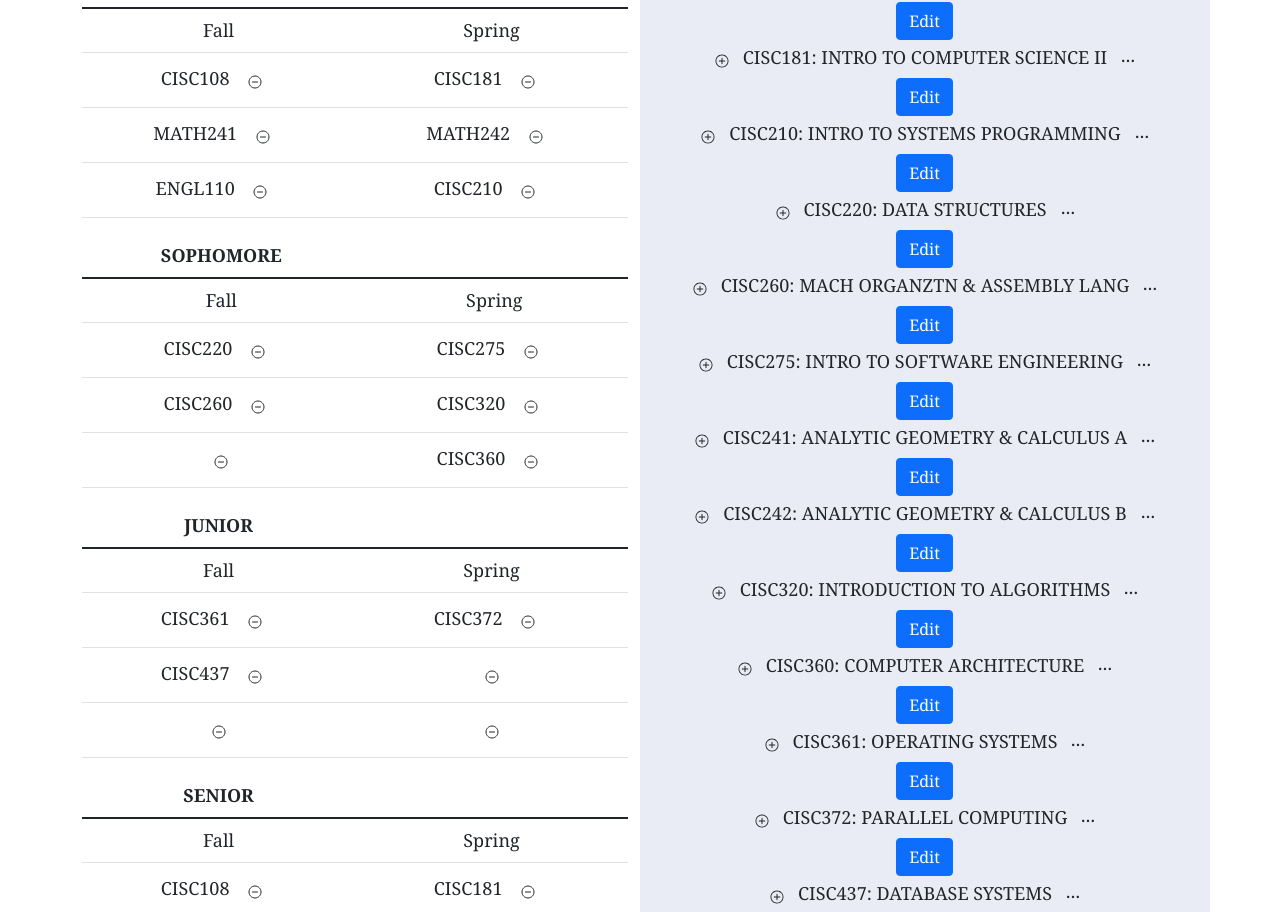
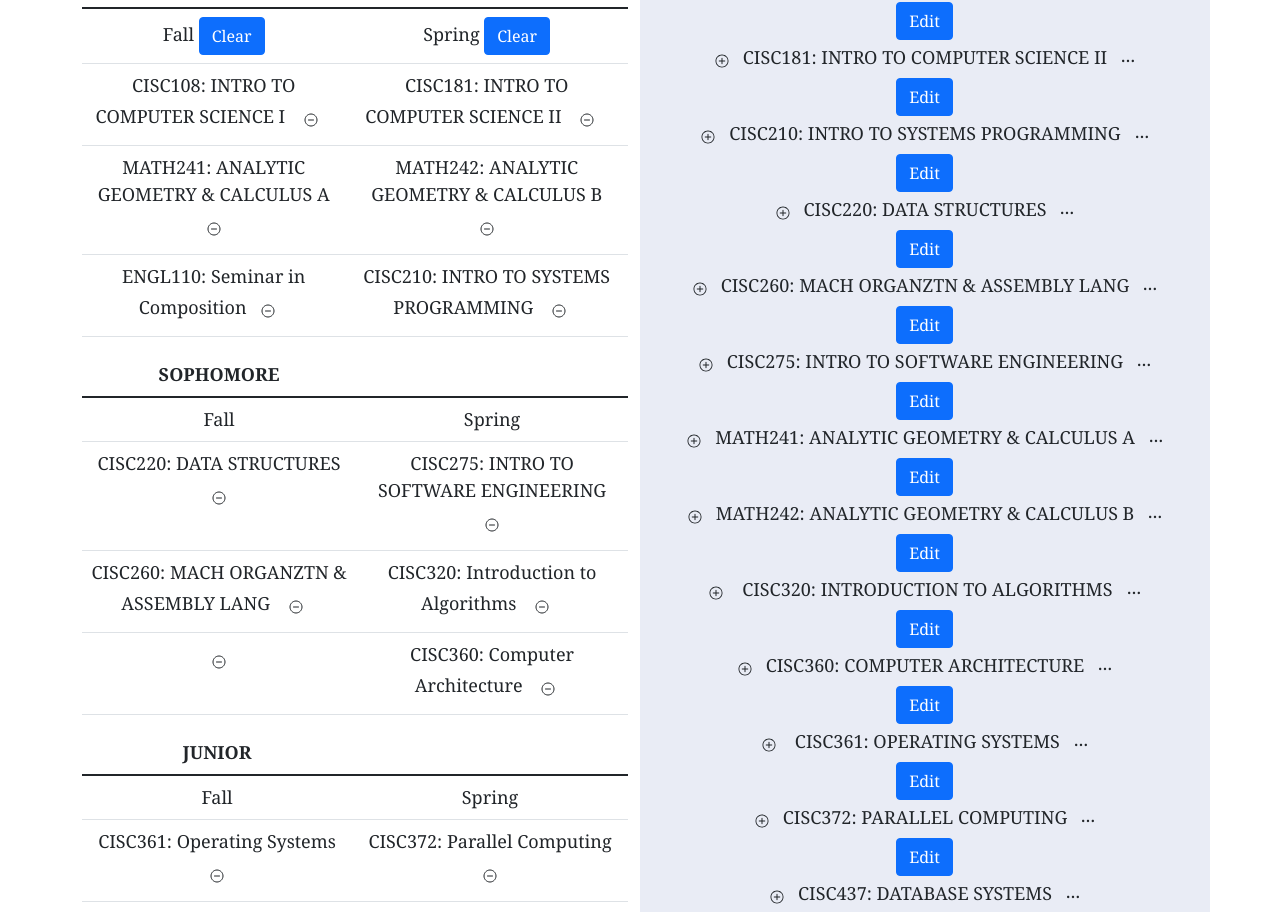
Before and after one commit to UD-CISC275-F21/ud-cis-scheduler-team-8, a React (Create React App) app: page / in a window 1280 px wide. Shown: the part 201-1113 px from the top of the page. Built offline with nearby package versions, Linux system fonts and the light colour scheme.

Commit message:
remove class button

```diff
--- a/src/App.tsx
+++ b/src/App.tsx
@@ -12,6 +12,7 @@ import { Course } from "./interfaces/courses";
 function App(): JSX.Element {
 
     const [pool]=useState <Course[]>(COURSES);
+    const [schedule,setSchedule] = useState <Course[]>(COURSES);
     const [ActiveCourse, SetActiveCourse] = useState<Course>(COURSES[0]);
 
     return (
@@ -21,6 +22,8 @@ function App(): JSX.Element {
             </Row>
             <Row>
                 <Tab
+                    schedule={schedule}
+                    setSchedule={setSchedule}
                     setCourse={SetActiveCourse}
                     course={ActiveCourse}></Tab>
                 <CoursePool pool={pool}></CoursePool>
--- a/src/Component/CoursePool.tsx
+++ b/src/Component/CoursePool.tsx
@@ -21,7 +21,7 @@ export function CoursePool({ pool }: { pool: Course[] }): JSX.Element {
     const courseItems = pool.map(function (course: Course): JSX.Element {
         return <div key={course.ID}>
             <div><Button variant="tansparant" onClick={handleShow}><IoIosAddCircleOutline /></Button>
-                CISC{course.ID}: {course.Name.toUpperCase()}
+                {course.Name.toUpperCase()}
                 <Button variant="tansparant" onClick={handleShow}><IoIosMore /></Button><EditableCourseItem course = {course}/>
             </div>
 
--- a/src/Component/Table.tsx
+++ b/src/Component/Table.tsx
@@ -6,7 +6,8 @@ import {Button, Col} from "react-bootstrap";
 import {Course} from "../interfaces/courses";
 import COURSES from "../assets/courses.json";
 
-export function Tab({setCourse,}:{setCourse:(c:Course)=>void,course:Course}): JSX.Element {
+export function Tab({setCourse,schedule,setSchedule}:
+    {setCourse:(c:Course)=>void, schedule:Course[], setSchedule:(s:Course[])=>void, course:Course}): JSX.Element {
     return <Col className="planner">
         <h2>CISC PLANNER</h2>
         <Table className="freshman">
@@ -17,19 +18,19 @@ export function Tab({setCourse,}:{setCourse:(c:Course)=>void,course:Course}): JS
             </thead>
             <tbody>
                 <tr>
-                    <td>Fall</td>
-                    <td>Spring</td></tr>
+                    <td>Fall <Button onClick={() => setSchedule([])}>Clear</Button></td>
+                    <td>Spring <Button>Clear</Button></td></tr>
                 <tr>
-                    <td>CISC{COURSES[0].ID} <Button variant="transparent" onClick={()=>setCourse(COURSES[1] as Course)}><IoRemoveCircleOutline /></Button></td>
-                    <td>CISC{COURSES[1].ID} <Button variant="transparent" onClick={()=>setCourse(COURSES[1] as Course)}><IoRemoveCircleOutline /></Button></td>
+                    <td>{schedule[0].Name} <Button variant="transparent" onClick={()=>setCourse(COURSES[1] as Course)}><IoRemoveCircleOutline onClick={() => setSchedule([])}/></Button></td>
+                    <td>{schedule[1].Name} <Button variant="transparent" onClick={()=>setCourse(COURSES[1] as Course)}><IoRemoveCircleOutline /></Button></td>
                 </tr>
                 <tr>
-                    <td>MATH{COURSES[6].ID} <Button variant="transparent" onClick={()=>setCourse(COURSES[1] as Course)}><IoRemoveCircleOutline /></Button></td>
-                    <td>MATH{COURSES[7].ID} <Button variant="transparent" onClick={()=>setCourse(COURSES[1] as Course)}><IoRemoveCircleOutline /></Button></td>
+                    <td>{schedule[6].Name} <Button variant="transparent" onClick={()=>setCourse(COURSES[1] as Course)}><IoRemoveCircleOutline /></Button></td>
+                    <td>{schedule[7].Name} <Button variant="transparent" onClick={()=>setCourse(COURSES[1] as Course)}><IoRemoveCircleOutline /></Button></td>
                 </tr>
                 <tr>
-                    <td>ENGL110 <Button variant="transparent" onClick={()=>setCourse(COURSES[1] as Course)}><IoRemoveCircleOutline /></Button></td>
-                    <td>CISC{COURSES[2].ID} <Button variant="transparent" onClick={()=>setCourse(COURSES[1] as Course)}><IoRemoveCircleOutline /></Button></td>
+                    <td>{schedule[13].Name}<Button variant="transparent" onClick={()=>setCourse(COURSES[1] as Course)}><IoRemoveCircleOutline /></Button></td>
+                    <td>{schedule[2].Name} <Button variant="transparent" onClick={()=>setCourse(COURSES[1] as Course)}><IoRemoveCircleOutline /></Button></td>
                 </tr>
             </tbody>
         </Table>
@@ -44,16 +45,16 @@ export function Tab({setCourse,}:{setCourse:(c:Course)=>void,course:Course}): JS
                     <td>Fall</td>
                     <td>Spring</td></tr>
                 <tr>
-                    <td>CISC{COURSES[3].ID} <Button variant="transparent" onClick={()=>setCourse(COURSES[1] as Course)}><IoRemoveCircleOutline /></Button></td>
-                    <td>CISC{COURSES[5].ID} <Button variant="transparent" onClick={()=>setCourse(COURSES[1] as Course)}><IoRemoveCircleOutline /></Button></td>
+                    <td>{schedule[3].Name} <Button variant="transparent" onClick={()=>setCourse(COURSES[1] as Course)}><IoRemoveCircleOutline /></Button></td>
+                    <td>{schedule[5].Name} <Button variant="transparent" onClick={()=>setCourse(COURSES[1] as Course)}><IoRemoveCircleOutline /></Button></td>
                 </tr>
                 <tr>
-                    <td>CISC{COURSES[4].ID} <Button variant="transparent" onClick={()=>setCourse(COURSES[1] as Course)}><IoRemoveCircleOutline /></Button></td>
-                    <td>CISC{COURSES[8].ID} <Button variant="transparent" onClick={()=>setCourse(COURSES[1] as Course)}><IoRemoveCircleOutline /></Button></td>
+                    <td>{schedule[4].Name} <Button variant="transparent" onClick={()=>setCourse(COURSES[1] as Course)}><IoRemoveCircleOutline /></Button></td>
+                    <td>{schedule[8].Name} <Button variant="transparent" onClick={()=>setCourse(COURSES[1] as Course)}><IoRemoveCircleOutline /></Button></td>
                 </tr>
                 <tr>
                     <td> <Button variant="transparent" onClick={()=>setCourse(COURSES[1] as Course)}><IoRemoveCircleOutline /></Button></td>
-                    <td>CISC{COURSES[9].ID} <Button variant="transparent" onClick={()=>setCourse(COURSES[1] as Course)}><IoRemoveCircleOutline /></Button></td>
+                    <td>{schedule[9].Name} <Button variant="transparent" onClick={()=>setCourse(COURSES[1] as Course)}><IoRemoveCircleOutline /></Button></td>
                 </tr>
             </tbody>
         </Table>
@@ -68,11 +69,11 @@ export function Tab({setCourse,}:{setCourse:(c:Course)=>void,course:Course}): JS
                     <td>Fall</td>
                     <td>Spring</td></tr>
                 <tr>
-                    <td>CISC{COURSES[10].ID} <Button variant="transparent" onClick={()=>setCourse(COURSES[1] as Course)}><IoRemoveCircleOutline /></Button></td>
-                    <td>CISC{COURSES[11].ID} <Button variant="transparent" onClick={()=>setCourse(COURSES[1] as Course)}><IoRemoveCircleOutline /></Button></td>
+                    <td>{schedule[10].Name} <Button variant="transparent" onClick={()=>setCourse(COURSES[1] as Course)}><IoRemoveCircleOutline /></Button></td>
+                    <td>{schedule[11].Name} <Button variant="transparent" onClick={()=>setCourse(COURSES[1] as Course)}><IoRemoveCircleOutline /></Button></td>
                 </tr>
                 <tr>
-                    <td>CISC{COURSES[12].ID} <Button variant="transparent" onClick={()=>setCourse(COURSES[1] as Course)}><IoRemoveCircleOutline /></Button></td>
+                    <td>{schedule[12].Name} <Button variant="transparent" onClick={()=>setCourse(COURSES[1] as Course)}><IoRemoveCircleOutline /></Button></td>
                     <td> <Button variant="transparent" onClick={()=>setCourse(COURSES[1] as Course)}><IoRemoveCircleOutline /></Button></td>
                 </tr>
                 <tr>
@@ -92,16 +93,16 @@ export function Tab({setCourse,}:{setCourse:(c:Course)=>void,course:Course}): JS
                     <td>Fall</td>
                     <td>Spring</td></tr>
                 <tr>
-                    <td>CISC{COURSES[0].ID} <Button variant="transparent" onClick={()=>setCourse(COURSES[1] as Course)}><IoRemoveCircleOutline /></Button></td>
-                    <td>CISC{COURSES[1].ID} <Button variant="transparent" onClick={()=>setCourse(COURSES[1] as Course)}><IoRemoveCircleOutline /></Button></td>
+                    <td>{schedule[0].Name} <Button variant="transparent" onClick={()=>setCourse(COURSES[1] as Course)}><IoRemoveCircleOutline /></Button></td>
+                    <td>{schedule[1].Name} <Button variant="transparent" onClick={()=>setCourse(COURSES[1] as Course)}><IoRemoveCircleOutline /></Button></td>
                 </tr>
                 <tr>
-                    <td>MATH{COURSES[6].ID} <Button variant="transparent" onClick={()=>setCourse(COURSES[1] as Course)}><IoRemoveCircleOutline /></Button></td>
-                    <td>MATH{COURSES[7].ID} <Button variant="transparent" onClick={()=>setCourse(COURSES[1] as Course)}><IoRemoveCircleOutline /></Button></td>
+                    <td>{schedule[6].Name} <Button variant="transparent" onClick={()=>setCourse(COURSES[1] as Course)}><IoRemoveCircleOutline /></Button></td>
+                    <td>{schedule[7].Name} <Button variant="transparent" onClick={()=>setCourse(COURSES[1] as Course)}><IoRemoveCircleOutline /></Button></td>
                 </tr>
                 <tr>
-                    <td>ENGL110 <Button variant="transparent" onClick={()=>setCourse(COURSES[1] as Course)}><IoRemoveCircleOutline /></Button></td>
-                    <td>CISC{COURSES[2].ID} <Button variant="transparent" onClick={()=>setCourse(COURSES[1] as Course)}><IoRemoveCircleOutline /></Button></td>
+                    <td>{schedule[13].Name} <Button variant="transparent" onClick={()=>setCourse(COURSES[1] as Course)}><IoRemoveCircleOutline /></Button></td>
+                    <td>{schedule[2].Name} <Button variant="transparent" onClick={()=>setCourse(COURSES[1] as Course)}><IoRemoveCircleOutline /></Button></td>
                 </tr>
             </tbody>
         </Table>
--- a/src/assets/courses.json
+++ b/src/assets/courses.json
@@ -1,93 +1,100 @@
 [
     {
       "ID": 108,
-      "Name": "INTRO TO COMPUTER SCIENCE I",
+      "Name": "CISC108: INTRO TO COMPUTER SCIENCE I",
       "Kind": "Required",
       "Prereq": "None",
       "Description": "Computing and principles of programming with an emphasis on systematic program design. Topics include functional programming, data abstraction, procedural abstraction, use of control and state, recursion, testing, and object-oriented programming concepts. Requires no prior programming experience, open to any major, but intended primarily for majors and minors in computer science or mathematics."
     },
     {
       "ID": 181,
-      "Name": "INTRO TO COMPUTER SCIENCE II",
+      "Name": "CISC181: INTRO TO COMPUTER SCIENCE II",
       "Kind": "Required",
       "Prereq": "CISC108 or CISC106",
       "Description": "Principles of computer science illustrated and applied through programming in an object oriented language. Programming projects illustrate computational problems, styles and issues that arise in computer systems development and in all application areas of computation."
     },
     {
       "ID": 210,
-      "Name": "INTRO TO SYSTEMS PROGRAMMING",
+      "Name": "CISC210: INTRO TO SYSTEMS PROGRAMMING",
       "Kind": "Required",
       "Prereq": "CISC108 or CISC106",
       "Description": "Principles of computer systems programming for software and hardware platforms to achieve efficient resource usage. Topics include the C programming language, memory management, and awareness of system constraints and interfacing. Projects include programming embedded systems and interactive objects."
     },
     {
       "ID": 220,
-      "Name": "DATA STRUCTURES",
+      "Name": "CISC220: DATA STRUCTURES",
       "Kind": "Required",
       "Prereq": "CISC210",
       "Description": "Review of data type abstraction, recursion, arrays, stacks, queues, multiple stacks and linked lists. Emphasis on dynamic storage management, garbage collection, trees, graphs, tables, sorting and searching."
     },
     {
       "ID": 260,
-      "Name": "MACH ORGANZTN & ASSEMBLY LANG",
+      "Name": "CISC260: MACH ORGANZTN & ASSEMBLY LANG",
       "Kind": "Required",
       "Prereq": "CISC210",
       "Description": "Introduction to the basics of machine organization. Programming tools and techniques at the machine and assembly levels. Assembly language programming and computer arithmetic techniques."
     },
     {
       "ID": 275,
-      "Name": "INTRO TO SOFTWARE ENGINEERING",
+      "Name": "CISC275: INTRO TO SOFTWARE ENGINEERING",
       "Kind": "Required",
       "Prereq": "CISC108 and CISC210",
       "Description": "Object oriented software design and development through use of an object oriented programming language. Topics include team programming, design patterns, graphical user interfaces, software engineering tools (e.g., integrated development environments, version control, build management, bug tracking, automated testing)."
     },
     {
       "ID": 241,
-      "Name": "ANALYTIC GEOMETRY & CALCULUS A",
+      "Name": "MATH241: ANALYTIC GEOMETRY & CALCULUS A",
       "Kind": "Required",
       "Prereq": "MATH117",
       "Description": "Functions, limits, continuity, derivatives. Polynomial, rational, exponential, hyperbolic, logarithmic, trigonometric and inverse trigonometric functions. Definite and indefinite integrals and the Fundamental Theorem of Calculus. Simple differential equations (separable ODE, linear ODE). ODE models leading to exponential growth and decay."
     },
     {
       "ID": 242,
-      "Name": "ANALYTIC GEOMETRY & CALCULUS B",
+      "Name": "MATH242: ANALYTIC GEOMETRY & CALCULUS B",
       "Kind": "Required",
       "Prereq": "MATH241",
       "Description": "Functions, limits, continuity, derivatives. Polynomial, rational, exponential, hyperbolic, logarithmic, trigonometric and inverse trigonometric functions. Definite and indefinite integrals and the Fundamental Theorem of Calculus. Simple differential equations (separable ODE, linear ODE). ODE models leading to exponential growth and decay."
     },
     {
       "ID": 320,
-      "Name": "Introduction to Algorithms",
+      "Name": " CISC320: Introduction to Algorithms",
       "Kind": "Electives",
       "Prereq": "CISC220",
       "Description": "Design and analysis of algorithms: worst/average case analysis, proofs for correctness and performance of algorithms. Algorithmic strategies (divide and conquer, greedy methods, dynamic programming, etc.). Algorithms for searching, forming and traversal of strings, trees and graphs. Categorization of computational problems: classes P and NP. NP completeness."
     },
     {
       "ID": 360,
-      "Name": "Computer Architecture",
+      "Name": "CISC360: Computer Architecture",
       "Kind": "Electives",
       "Prereq": "CISC220 and CISC260",
       "Description": "Principles and techniques used in the architecture of digital computers. Machine elements and their interrelation. Instruction sets, risc vs cisc, registers, busses and switches."
     },
     {
       "ID": 361,
-      "Name": "Operating Systems",
+      "Name": " CISC361: Operating Systems",
       "Kind": "Electives",
       "Prereq": "CISC220 and CISC260",
       "Description": "Principles and techniques employed in the development of operating systems and their control programs. Includes management of memory, processors, I/O devices."
     },
     {
       "ID": 372,
-      "Name": "Parallel Computing",
+      "Name": "CISC372: Parallel Computing",
       "Kind": "Electives",
       "Prereq": "CISC220 and CISC260",
       "Description": "Introduction to parallel computing concepts, methodologies, and tools. Programming and algorithmic techniques for code that will run simultaneously on parallel computing architectures. Topics include: single and multi-core parallelism, shared and distributed memory architectures, concurrency, program decomposition, data distribution, communication, load balancing, scalability, locality, granularity, debugging, performance evaluation."
     },
     {
       "ID": 437,
-      "Name": "Database Systems",
+      "Name": "CISC437: Database Systems",
       "Kind": "Electives",
       "Prereq": "CISC220",
       "Description": "Physical and logical organization of databases. Data retrieval languages, relational database languages, security and integrity, concurrency, distributed databases."
+    },
+    {
+      "ID": 110,
+      "Name": "ENGL110: Seminar in Composition",
+      "Kind": "Required",
+      "Prereq": "None",
+      "Description": "Introduction to the process of academic writing that centers on the composition of analytical, research-based essays.."
     }
   ]
```
